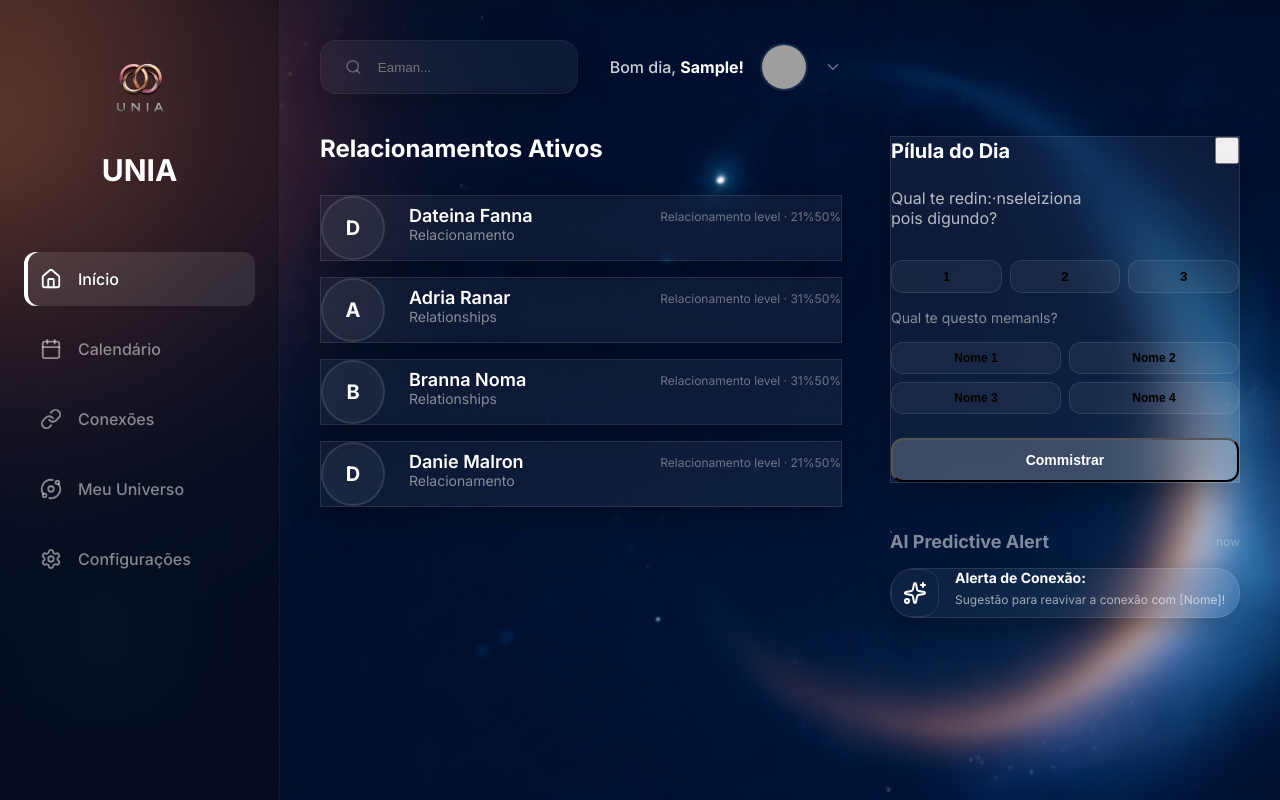
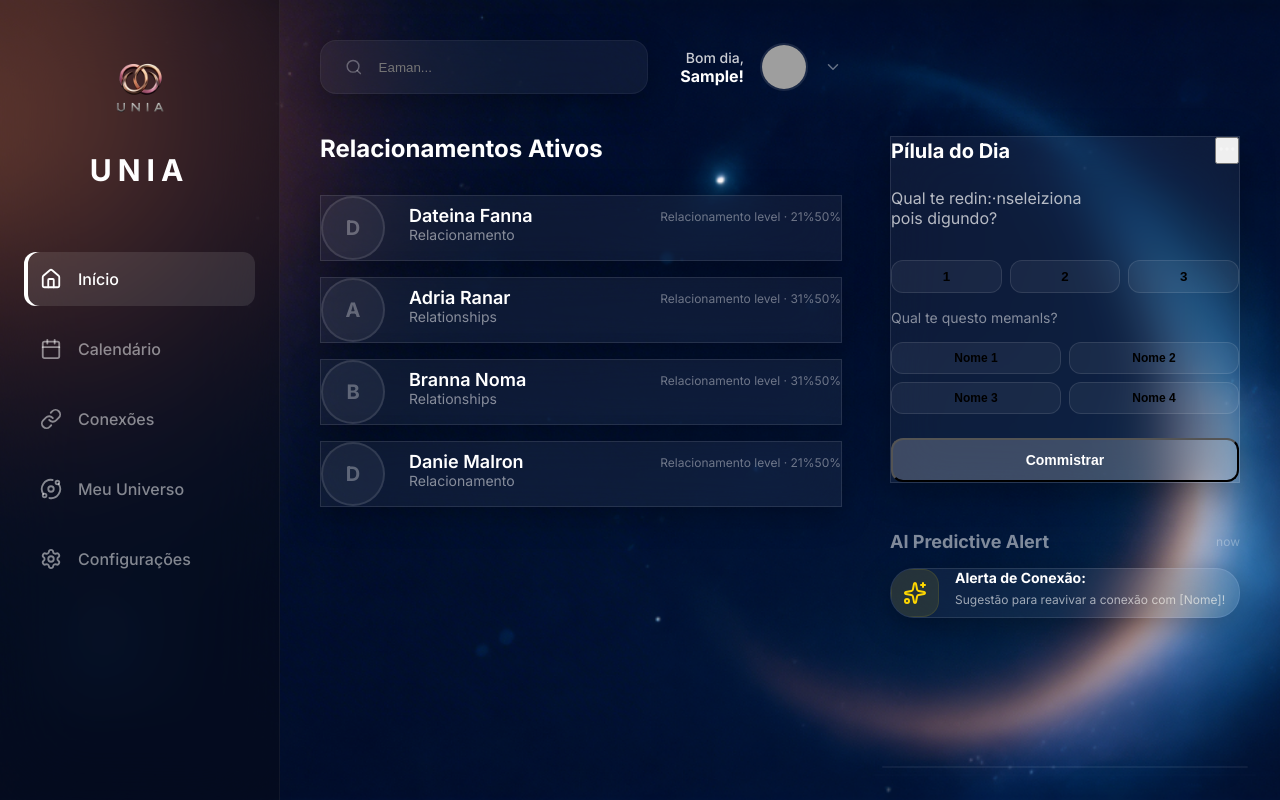
Before and after one commit to pracy1983/UNIA, a React (Vite) app in the folder frontend/: page /dashboard in a window 1280 px wide. Built offline with nearby package versions, Linux system fonts and the light colour scheme; sample sign-in values are in the browser's storage; grey boxes are pictures that could not be loaded.

Commit message:
fix: correct CSS selection, escape Tailwind classes, and improve Dashboard robustness

```diff
--- a/frontend/src/pages/Dashboard.tsx
+++ b/frontend/src/pages/Dashboard.tsx
@@ -41,9 +41,22 @@ const Sidebar = () => (
 
 const Dashboard = () => {
   const navigate = useNavigate();
-  const user = JSON.parse(localStorage.getItem('user') || '{"displayName": "Jay"}');
 
-  // These are the names from the provided image mockup
+  const getUserData = () => {
+    try {
+      const storedUser = localStorage.getItem('user');
+      if (storedUser && storedUser !== 'undefined' && storedUser !== 'null') {
+        return JSON.parse(storedUser);
+      }
+    } catch (e) {
+      console.error('Error parsing user data:', e);
+    }
+    return { displayName: 'Usuário' };
+  };
+
+  const user = getUserData();
+  const firstName = (user?.displayName || 'Usuário').split(' ')[0] || 'Usuário';
+
   const relationships = [
     { name: 'Dateina Fanna', type: 'Relacionamento', level: '21%', percentage: 80 },
     { name: 'Adria Ranar', type: 'Relationships', level: '31%', percentage: 85, color: '#fca5a5' },
@@ -56,9 +69,9 @@ const Dashboard = () => {
       <Sidebar />
 
       <main className="main-layout">
-        {/* Left Column: Feed & Search Feed & Search */}
+        {/* Left Column: Feed & Search */}
         <section className="flex flex-col gap-10">
-          {/* Top Bar Top Bar */}
+          {/* Top Bar */}
           <div className="flex items-center justify-between gap-8">
             <div className="flex-1 max-w-[500px] glass flex items-center gap-4 px-6 py-4 rounded-2xl border border-white/5 bg-white/5">
               <SearchIcon size={20} className="text-white/30" />
@@ -77,7 +90,10 @@ const Dashboard = () => {
                 navigate('/login');
               }}
             >
-              <span className="text-white/80 font-medium">Bom dia, <span className="text-white font-bold">{user.displayName.split(' ')[0]}!</span></span>
+              <div className="text-right">
+                <p className="text-white/80 font-medium text-sm">Bom dia,</p>
+                <p className="text-white font-bold">{firstName}!</p>
+              </div>
               <div className="w-12 h-12 rounded-full overflow-hidden border-2 border-white/10 group-hover:border-white/30 transition-all">
                 <img src="https://i.pravatar.cc/150?u=jay" alt="Profile" className="w-full h-full object-cover" />
               </div>
@@ -95,7 +111,7 @@ const Dashboard = () => {
           </div>
         </section>
 
-        {/* Right Column: Widgets Widgets */}
+        {/* Right Column: Widgets */}
         <aside className="flex flex-col gap-12 pt-24 sticky top-0">
           <PillWidget />
           <AlertWidget />
--- a/frontend/src/styles/globals.css
+++ b/frontend/src/styles/globals.css
@@ -85,7 +85,7 @@ body {
     padding: 20px;
   }
   .sidebar-desktop {
-    display: none; /* Hide for mobile for now if not implemented */
+    display: none;
   }
 }
 
@@ -112,7 +112,7 @@ body {
   background: rgba(255, 255, 255, 0.1);
 }
 
-/* Custom Utility Classes */
+/* Custom Utility Classes with Correct Escaping */
 .flex { display: flex; }
 .flex-col { flex-direction: column; }
 .items-center { align-items: center; }
@@ -173,7 +173,7 @@ body {
 .text-white\/70 { color: rgba(255, 255, 255, 0.7); }
 .text-white\/80 { color: rgba(255, 255, 255, 0.8); }
 .text-right { text-align: right; }
-.tracking-\[0.2em\] { letter-spacing: 0.2em; }
+.tracking-\[0\.2em\] { letter-spacing: 0.2em; }
 .leading-relaxed { line-height: 1.625; }
 .select-none { user-select: none; }
 .cursor-pointer { cursor: pointer; }
@@ -202,3 +202,32 @@ body {
 .object-cover { object-fit: cover; }
 .grid { display: grid; }
 .grid-cols-2 { grid-template-columns: repeat(2, minmax(0, 1fr)); }
+
+.opacity-10 { opacity: 0.1; }
+.opacity-30 { opacity: 0.3; }
+.opacity-40 { opacity: 0.4; }
+
+.-z-10 { z-index: -10; }
+.-z-20 { z-index: -20; }
+
+.-bottom-2 { bottom: -0.5rem; }
+.-bottom-4 { bottom: -1rem; }
+.-left-2 { left: -0.5rem; }
+.-left-4 { left: -1rem; }
+.-right-2 { right: -0.5rem; }
+.-right-4 { right: -1rem; }
+
+.blur-\[20px\] { filter: blur(20px); }
+.blur-\[25px\] { filter: blur(25px); }
+.blur-\[30px\] { filter: blur(30px); }
+.blur-\[40px\] { filter: blur(40px); }
+.blur-\[60px\] { filter: blur(60px); }
+
+.group:hover .group-hover\:border-white\/30 { border-color: rgba(255, 255, 255, 0.3); }
+.group:hover .group-hover\:text-white { color: white; }
+.group:hover .group-hover\:blur-\[30px\] { filter: blur(30px); }
+
+.bg-\[\#FFD700\]\/5 { background-color: rgba(255, 215, 0, 0.05); }
+.bg-\[\#FFD700\]\/10 { background-color: rgba(255, 215, 0, 0.1); }
+.text-\[\#FFD700\] { color: #FFD700; }
+.border-\[\#FFD700\]\/10 { border-color: rgba(255, 215, 0, 0.1); }
```
